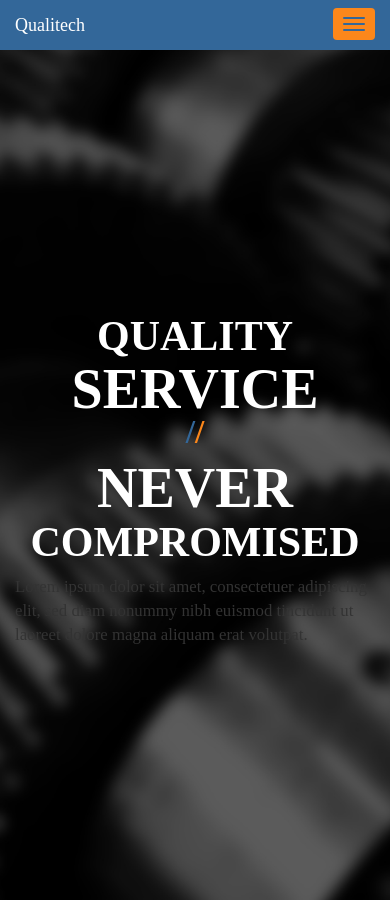
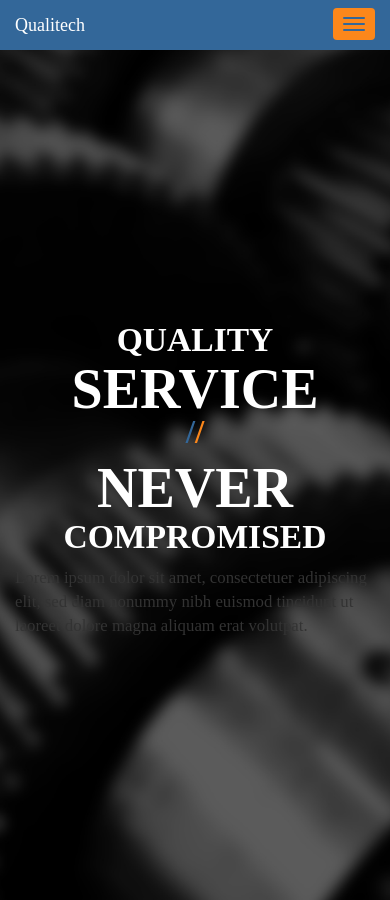
Before and after one commit to upsitf/sandbox-tbc4k, a Jekyll site: the page built from index.html, in a window 390 px wide and 900 px high. Built offline with Jekyll 4.4.1, drawn with Linux system fonts in a browser that asks for light colours; some web fonts are replaced; Markdown is read by kramdown in place of the engine named in the settings.

Commit message:
Add .gitignore for _config.yml; smaller font-size for .splash-text-resize

```diff
--- a/public/css/custom.css
+++ b/public/css/custom.css
@@ -589,7 +589,7 @@ h1.splash-text-main > span.splash-text-slash.last {
 		font-size: 4em;
 	}
 	h1.splash-text-main span.splash-text-resize {
-		font-size: 0.75em;
+		font-size: 0.6em;
 	}
 }
 
```
Also changed, not shown: 1 other file.
